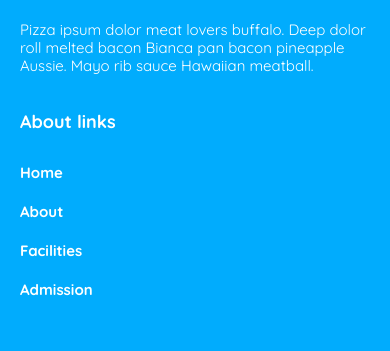
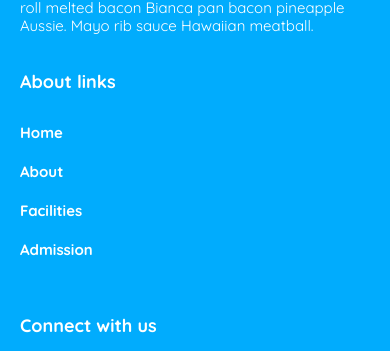
Before and after one commit to codewithjihad1/kids-education, a plain HTML site: page index.html in a window 390 px wide. Shown: the part 3763-4114 px from the top of the page. Drawn offline with Linux system fonts and the light colour scheme.

Commit message:
footer padding issue solve

```diff
--- a/styles/style.css
+++ b/styles/style.css
@@ -321,7 +321,7 @@ ul {
 /*  Footer section styles */
 #footer {
     background: #01ACFD;
-    padding: 120px 0 170px;
+    padding: 120px 0;
 }
 .footer-content {
     display: flex;
@@ -416,6 +416,9 @@ ul {
         left: 16px;
         bottom: -8px;
     }
+    #footer {
+        padding: 80px 0;
+    }
     .footer-content {
         flex-direction: column;
     }
```
